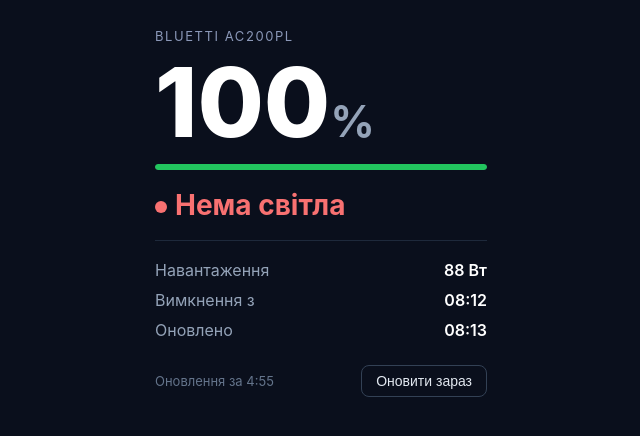
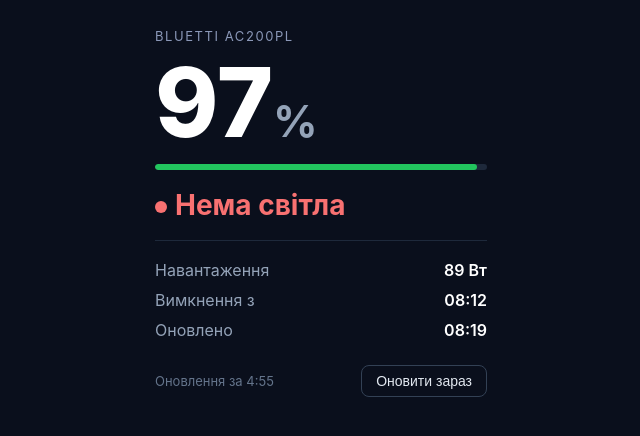
Before and after one commit to paliichukmykola/bluetti-widget, a plain HTML site: page index.html in a window 1280 px wide. Shown: the whole page, without its empty margins (319-959 px from the left). Drawn offline with Linux system fonts and the light colour scheme.

Commit message:
widget: 97% no grid 89W @ 08:19

```diff
--- a/index.html
+++ b/index.html
@@ -32,18 +32,18 @@
 <body>
 <div class="wrap">
   <div class="label">Bluetti AC200PL</div>
-  <div class="soc">100<span>%</span></div>
-  <div class="bar"><i style="width: 100%"></i></div>
+  <div class="soc">97<span>%</span></div>
+  <div class="bar"><i style="width: 97%"></i></div>
   <div class="grid off"><span class="dot"></span>Нема світла</div>
   <hr>
-  <div class="row"><span class="k">Навантаження</span><span class="v">88 Вт</span></div>
+  <div class="row"><span class="k">Навантаження</span><span class="v">89 Вт</span></div>
   <div class="row"><span class="k">Вимкнення з</span><span class="v">08:12</span></div>
-  <div class="row"><span class="k">Оновлено</span><span class="v">08:13</span></div>
+  <div class="row"><span class="k">Оновлено</span><span class="v">08:19</span></div>
   <div class="warn" id="warn"></div>
   <div class="foot"><span class="cd" id="cd"></span><button onclick="location.reload()">Оновити зараз</button></div>
 </div>
 <script>
-  var updatedUtc = "2026-11-24T06:13:05+00:00";
+  var updatedUtc = "2026-11-24T06:19:05+00:00";
   var RELOAD_S = 300;
   var STALE_MIN = 20;
   var left = RELOAD_S;
```
